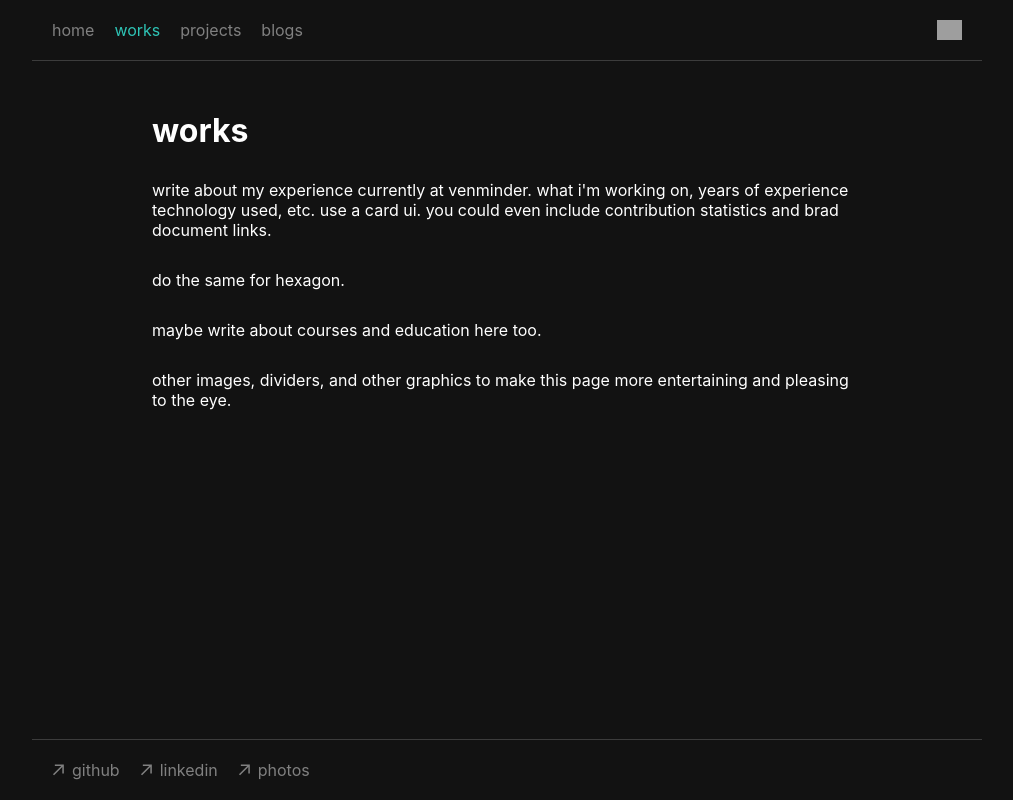
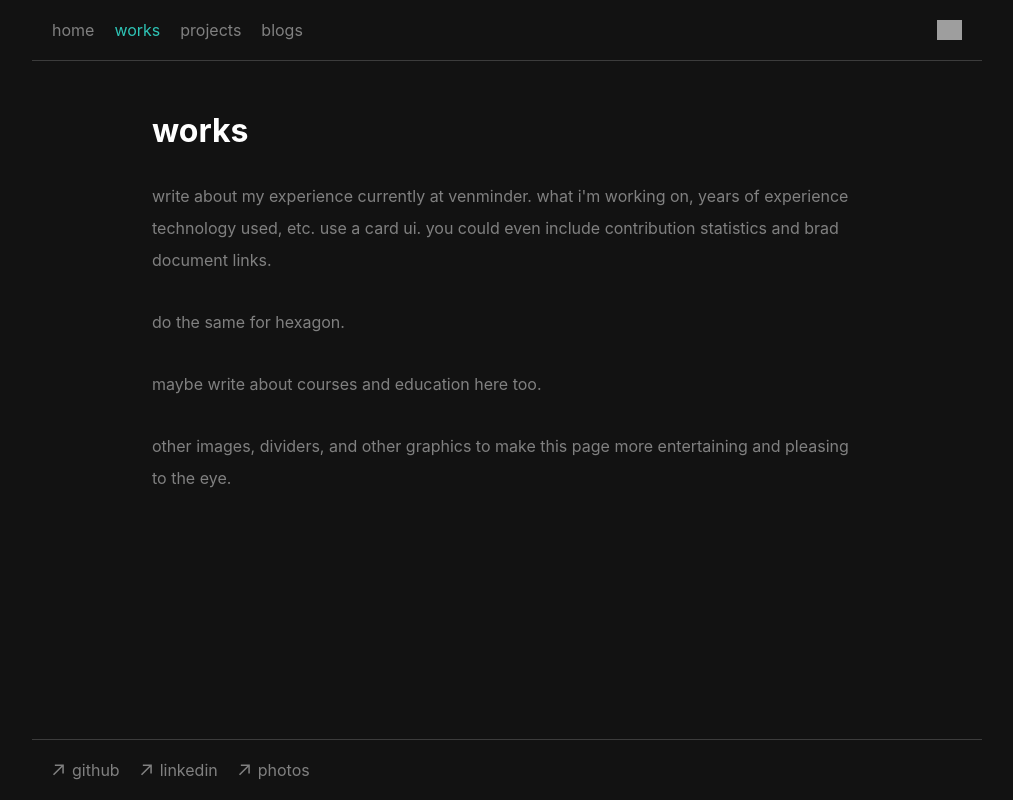
Before and after one commit to namitoyokota/portfolio, a Next.js app: page /works in a window 1280 px wide. Shown: the whole page, without its empty margins (133-1146 px from the left). Built offline with nearby package versions, Linux system fonts and the light colour scheme; grey boxes are pictures that could not be loaded.

Commit message:
set line height for paragraphs

```diff
--- a/pages/blogs.tsx
+++ b/pages/blogs.tsx
@@ -39,7 +39,7 @@ export const Blogs = ({ posts }: BlogsProps): JSX.Element => {
                                     <Link legacyBehavior key={blog.id} href={blog.url}>
                                         <a className={styles.blog} target="_blank" rel="noopener noreferrer">
                                             <div className={styles.info}>
-                                                <p className={styles.title}>{blog.title}</p>
+                                                <span className={styles.title}>{blog.title}</span>
                                                 <span className={styles.description} title={blog.subtitle}>
                                                     {blog.subtitle}
                                                 </span>
--- a/pages/index.tsx
+++ b/pages/index.tsx
@@ -7,10 +7,10 @@ export const Index = (): JSX.Element => {
             <div className={styles.pane}>
                 <div className={styles.header}>
                     <h1>hi, i'm namito 👋🏼</h1>
-                    <p>I'm a Senior Frontend Engineer II at Venminder.</p>
+                    <span>I'm a Senior Frontend Engineer II at Venminder.</span>
                 </div>
 
-                <span>this is my identity page. write about who i am, what i like to do, why i'm here, etc.</span>
+                <p>this is my identity page. write about who i am, what i like to do, why i'm here, etc.</p>
             </div>
         </Layout>
     );
--- a/pages/projects.tsx
+++ b/pages/projects.tsx
@@ -67,7 +67,7 @@ export const Projects = (): JSX.Element => {
                     {projects.map((project, index) => (
                         <a key={index} className={styles.card} href={project.url} target="_blank" rel="noreferrer">
                             <div className={styles.info}>
-                                <p>{project.title}</p>
+                                <span>{project.title}</span>
                                 <Image alt="github" height="15" width="15" src={project.iconPath} />
                             </div>
                             <span className={styles.description}>{project.subtitle}</span>
--- a/pages/works.tsx
+++ b/pages/works.tsx
@@ -9,16 +9,16 @@ export const Works = (): JSX.Element => {
                     <h1>works</h1>
                 </div>
 
-                <span>
+                <p>
                     write about my experience currently at venminder. what i'm working on, years of experience technology used, etc. use a
                     card ui. you could even include contribution statistics and brad document links.
-                </span>
+                </p>
 
-                <span>do the same for hexagon.</span>
+                <p>do the same for hexagon.</p>
 
-                <span>maybe write about courses and education here too.</span>
+                <p>maybe write about courses and education here too.</p>
 
-                <span>other images, dividers, and other graphics to make this page more entertaining and pleasing to the eye.</span>
+                <p>other images, dividers, and other graphics to make this page more entertaining and pleasing to the eye.</p>
             </div>
         </Layout>
     );
--- a/styles/globals.css
+++ b/styles/globals.css
@@ -28,6 +28,11 @@ a {
     text-decoration: none;
 }
 
+p {
+    color: grey;
+    line-height: 2rem;
+}
+
 * {
     margin: 0;
     box-sizing: border-box;
```
